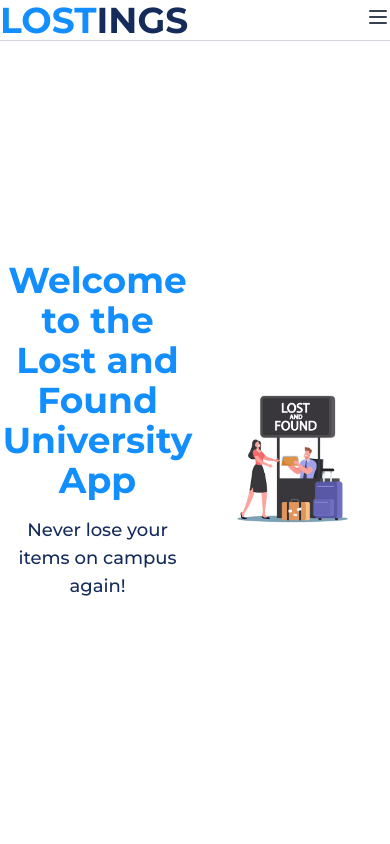
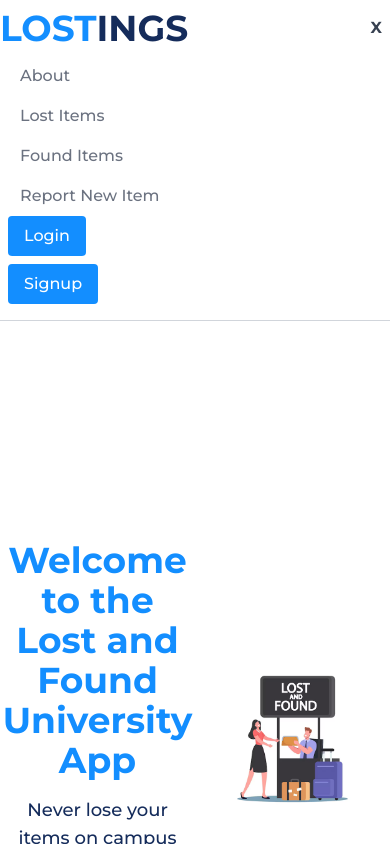
Before and after one commit to varitantarora/losting, a React (Create React App) app in the folder client/: page / in a window 390 px wide. Both pictures are taken after a click on the button 378 px from the left and 16 px from the top of the page. Shown: the top 844 px of the page. Built offline with nearby package versions, Linux system fonts and the light colour scheme.

Commit message:
fixed navbar

```diff
--- a/client/src/UI/Navbar.js
+++ b/client/src/UI/Navbar.js
@@ -1,5 +1,4 @@
-// src/components/Navbar.js
-import React, { useContext } from "react";
+import React, { useContext, useState } from "react";
 import { AuthContext } from "../context/auth-context";
 import { Link } from "react-router-dom";
 import { FontAwesomeIcon } from "@fortawesome/react-fontawesome";
@@ -7,8 +6,12 @@ import { faUser } from "@fortawesome/free-solid-svg-icons";
 
 function Navbar() {
   const auth = useContext(AuthContext);
+  const [mobileMenuOpen, setMobileMenuOpen] = useState(false);
+  const handleMobileMenuToggle = () => {
+    setMobileMenuOpen(!mobileMenuOpen);
+  };
   return (
-    <nav className="bg-white outline outline-gray-300 outline-1 ">
+    <nav className="bg-white outline outline-gray-300 outline-1 py-2 md:py-0">
       <div className="container mx-auto flex justify-between items-center">
         <div className="flex items-center ">
           <span className="text-4xl font-black">
@@ -75,7 +78,15 @@ function Navbar() {
           </ul>
         </div>
         <div className="md:hidden">
-          <button className="text-gray-700">
+          {mobileMenuOpen ? (
+            <button
+              className="text-gray-700 font-bold mx-2"
+              onClick={handleMobileMenuToggle}
+            >
+              X
+            </button>
+          ) : (
+            <button className="text-gray-700 " onClick={handleMobileMenuToggle}>
               <svg
                 xmlns="http://www.w3.org/2000/svg"
                 className="h-6 w-6"
@@ -91,8 +102,67 @@ function Navbar() {
                 />
               </svg>
             </button>
+          )}
         </div>
       </div>
+      {mobileMenuOpen && (
+        <div className="md:hidden bg-white font-medium text-gray-500 m-2">
+          <ul className="">
+            <li className="border-4 border-white py-1 px-2">
+              <Link to="about">About</Link>
+            </li>
+            <li className="border-4 border-white py-1 px-2">
+              <Link to="items/lost">Lost Items</Link>
+            </li>
+            <li className="border-4 border-white py-1 px-2">
+              <Link to="items/found">Found Items</Link>
+            </li>
+            <li className="border-4 border-white py-1 px-2">
+              <Link to="item/new">Report New Item</Link>
+            </li>
+          </ul>
+          <ul className="space-y-2">
+            {!auth.isLoggedIn && (
+              <>
+                <li>
+                  <Link to="login">
+                    <button className="bg-sky hover:bg-navy text-white px-4 py-2 rounded">
+                      Login
+                    </button>
+                  </Link>
+                </li>
+                <li>
+                  <Link to="register">
+                    <button className="bg-sky hover:bg-navy text-white px-4 py-2 rounded">
+                      Signup
+                    </button>
+                  </Link>
+                </li>
+              </>
+            )}
+            {auth.isLoggedIn && (
+              <>
+                {auth.userId && (
+                  <li className="border-4 border-white p-2 ">
+                    <Link className="text-xl" to="profile">
+                      {" "}
+                      <FontAwesomeIcon icon={faUser} />
+                    </Link>
+                  </li>
+                )}
+                <li className="">
+                  <button
+                    onClick={auth.logout}
+                    className="bg-red-500 hover:bg-red-600 text-white px-4 py-2 rounded"
+                  >
+                    Logout
+                  </button>
+                </li>
+              </>
+            )}
+          </ul>
+        </div>
+      )}
     </nav>
   );
 }
```
Lines whose indentation alone changed are shown as unchanged.
